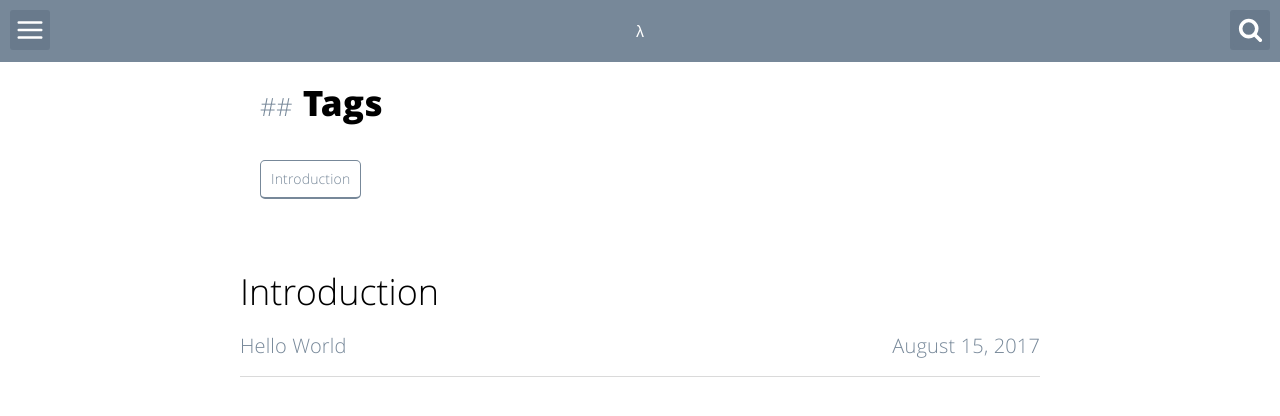
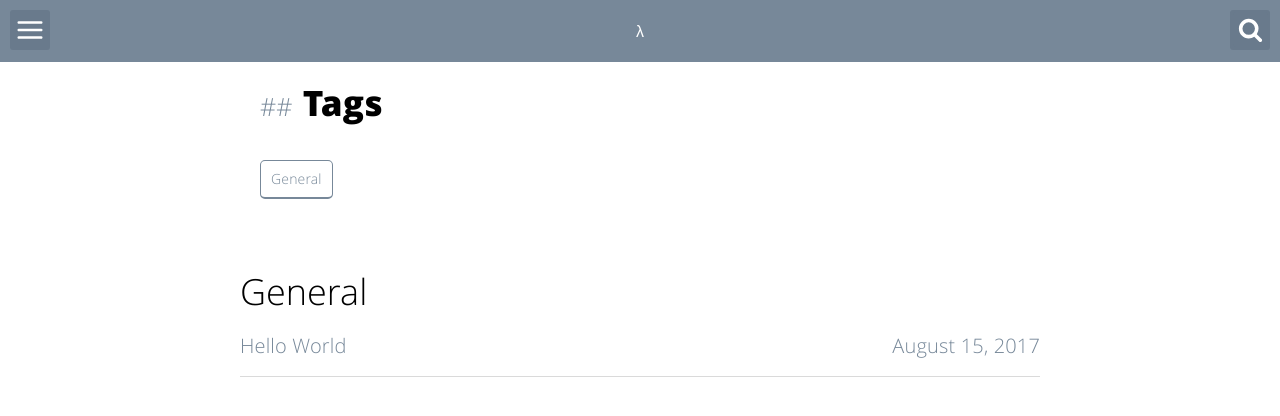
Before and after one commit to jwendl/jwendl.github.io, a Jekyll site: the page built from tags.html, in a window 1280 px wide. Shown: the top 416 px of the page. Built offline with Jekyll 4.4.1, drawn with Linux system fonts in a browser that asks for light colours.

Commit message:
Updating post.

```diff
--- a/_posts/2017-08-15-introduction.md
+++ b/_posts/2017-08-15-introduction.md
@@ -4,10 +4,10 @@ title:  "Hello World"
 image: ''
 date:   2017-08-15 22:12:00
 tags:
-- Introduction
+- General
 description: ''
 categories:
-- Introduction
+- Personal
 ---
 
 This is just a test page to make sure all of my blogging features are enabled. Keep an eye to this blog for more tips and tricks on Azure PaaS, .NET Core, Visual Studio Extensibility and Containers!
```
